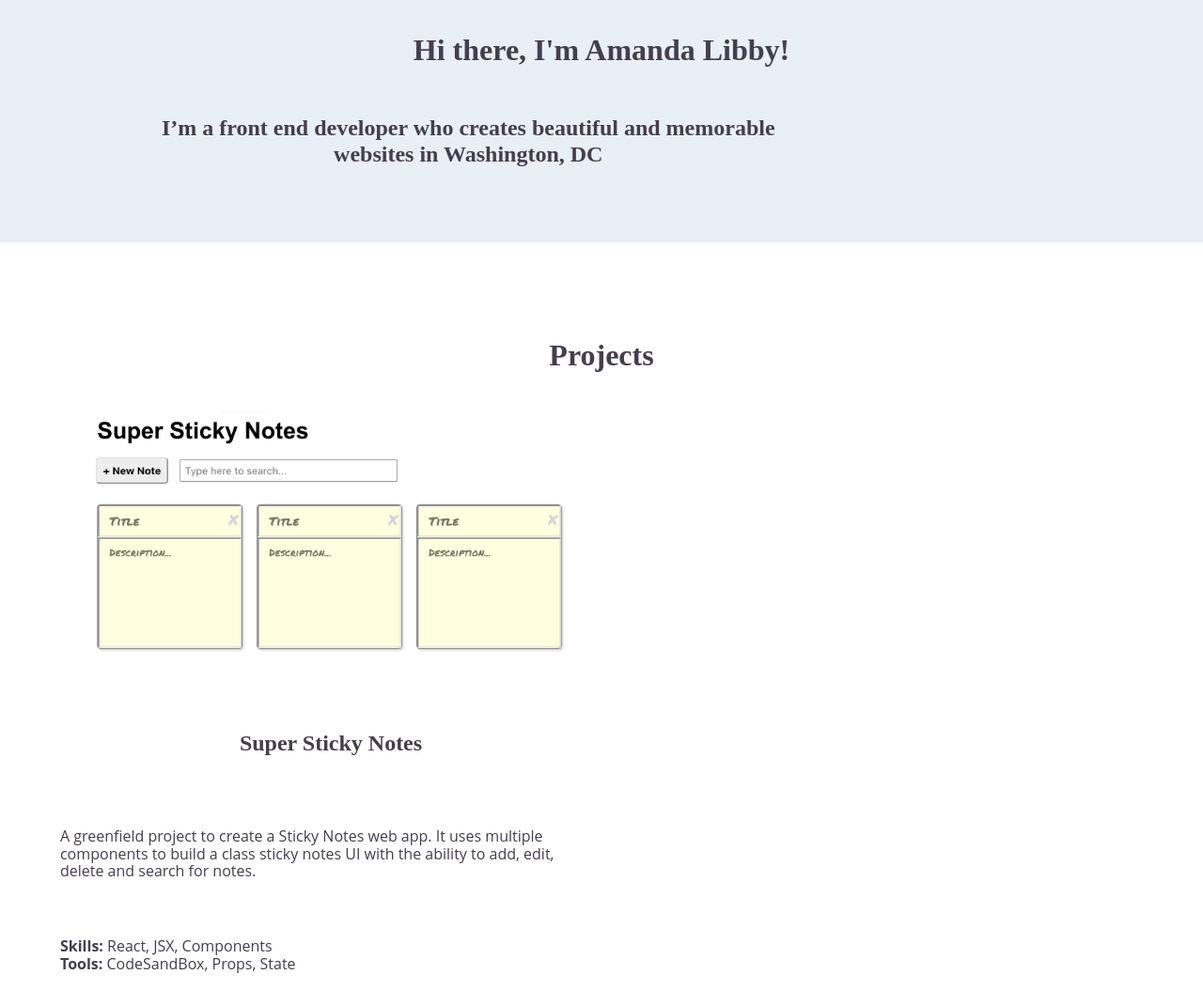
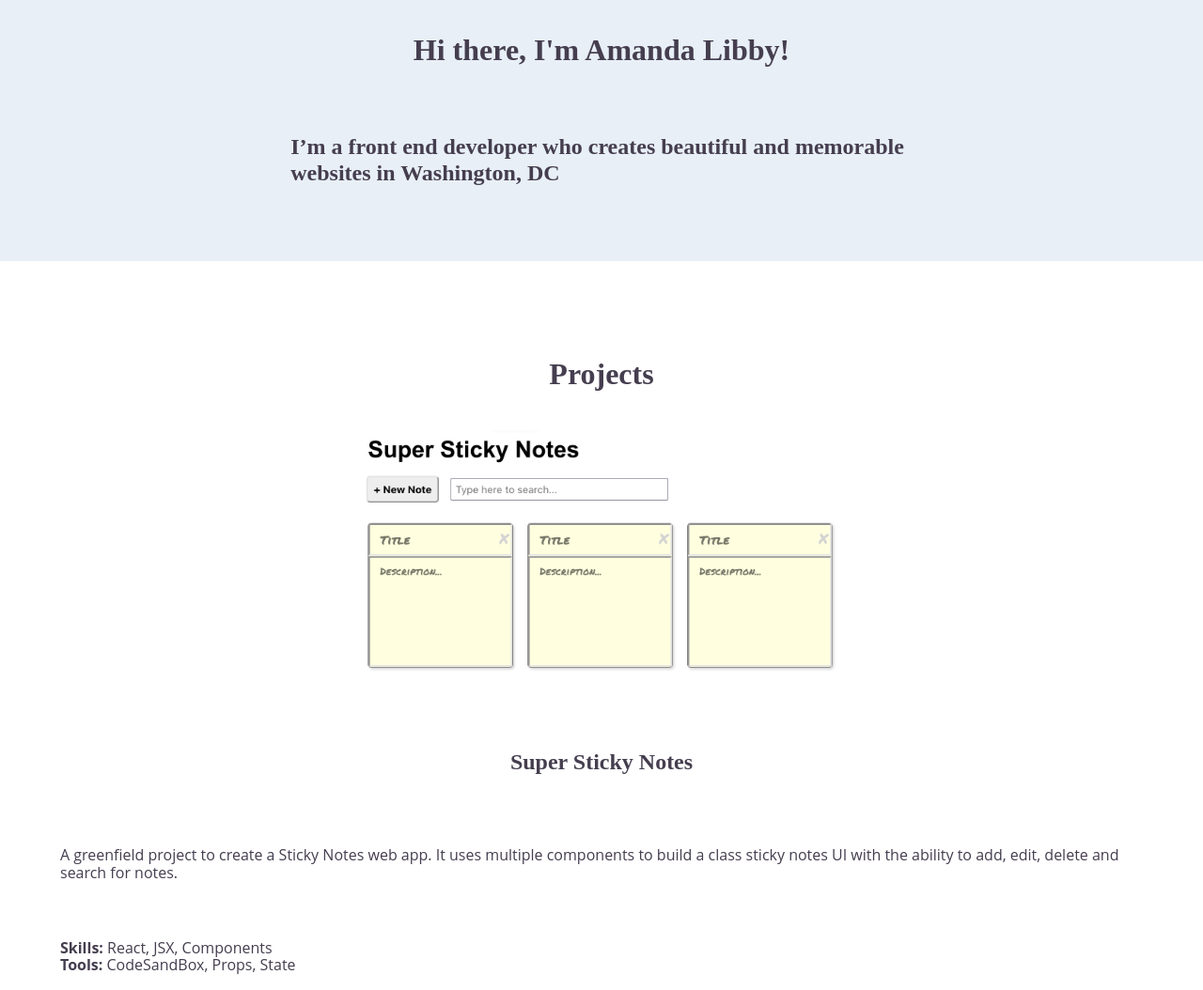
Before and after one commit to Amanda-Libby/my-portfolio-website, a website built with Parcel: page index.html in a window 1280 px wide. Shown: the part 87-1141 px from the top of the page at 94% size. Built offline with nearby package versions, Linux system fonts and the light colour scheme; a web font is replaced by a local one.

Commit message:
second attempt at tablet styles

```diff
--- a/css/main.css
+++ b/css/main.css
@@ -138,18 +138,14 @@ address {
 
 /* ------ Base Header - Footer ------ */
 
-header,
-footer {
-  display: flex;
-  justify-content: center;
-  align-items: center;
-  flex-flow: row wrap;
-}
-
 header {
   padding-top: 30px;
   padding-bottom: 30px;
   background-color: #e8eff7;
+  display: flex;
+  justify-content: center;
+  align-items: center;
+  flex-flow: column wrap;
 }
 
 header .content-wrapper {
@@ -157,8 +153,7 @@ header .content-wrapper {
   display: flex;
   justify-content: center;
   align-items: center;
-  flex-flow: row wrap;
-  /* width: 85%; Got this from the example so take a look first */
+  flex-flow: column wrap;
 }
 
 header nav {
@@ -190,21 +185,24 @@ header nav ul li {
   border-radius: 30px;
 }
 
+.introduction {
+  display: flex;
+  justify-content: center;
+  align-items: center;
+  flex-flow: column wrap;
+  align-content: center;
+}
+
 header h1 {
   padding-bottom: 30px;
-  display: flex;
-  text-align: center;
-  flex-direction: column;
 }
 
 header h2 {
   padding-bottom: 30px;
-  display: flex;
-  text-align: center;
-  flex-direction: column;
 }
 
 footer {
+
   text-align: center;
   flex-direction: column;
   background-color: #e8eff7;
@@ -248,6 +246,13 @@ footer .copyright {
   flex-flow: column wrap;
 }
 
+#projects .content-wrapper {
+  display: flex;
+  justify-content: center;
+  align-items: center;
+  flex-flow: column wrap;
+}
+
 .project-piece {
   display: flex;
   justify-content: center;
@@ -255,13 +260,10 @@ footer .copyright {
   flex-flow: column wrap;
 }
 
+
 #projects h1 {
   padding-top: 80px;
   padding-bottom: 20px;
-  display: flex;
-  justify-content: center;
-  align-items: center;
-  flex-flow: column wrap;
 }
 
 #projects h2 {
@@ -468,33 +470,29 @@ footer .copyright {
     width: 90%;
   }
 
+  .introduction {
+    display: flex;
+    justify-content: center;
+    align-items: center;
+    flex-flow: column wrap;
+  }
+
   header h2 {
     width:70%;
-    text-align: center;
   }
 
-  .project-piece {
+  .project-flexbox {
     display: flex;
     justify-content: center;
     align-items: center;
     flex-flow: row wrap;
-    width: 50%;
   }
 
-  #skills h3 {
-    display: flex;
-    justify-content: center;
-    align-items: center;
-    flex-flow: row wrap;
-    width: 50%;
-
-  }
 
   footer .footer-content {
     display: flex;
     justify-content: space-between;
     flex-direction: row;
-
   }
 }
 
--- a/index.html
+++ b/index.html
@@ -62,7 +62,7 @@
     <section id="projects">
       <div class="content-wrapper">
         <h1 class="project-header">Projects</h1>
-        <div>
+        <div class="project-flexbox">
           <div class="project-piece">
             <figure>
               <a href="https://b7o80.csb.app/"><img src="img/super-sticky-note.png" alt="project photo" width="500" height="300"></a>
@@ -169,10 +169,10 @@
           <h3>Follow me</h3>
           <div class="social-icons">
             <p>
-              <a href="https://www.linkedin.com/in/amandalibby/"><i class="fa-brands fa-linkedin-in"></i></a>
+              <a href="https://www.linkedin.com/in/amandalibby/"><i class="fa fa-linkedin"></i></a>
             </p>
             <p>
-              <a href="https://github.com/Amanda-Libby?tab=repositories"><i class="fa-brands fa-github"></i></a>
+              <a href="https://github.com/Amanda-Libby?tab=repositories"><i class="fa fa-github"></i></a>
             </p>
           </div>
         </div>
```
